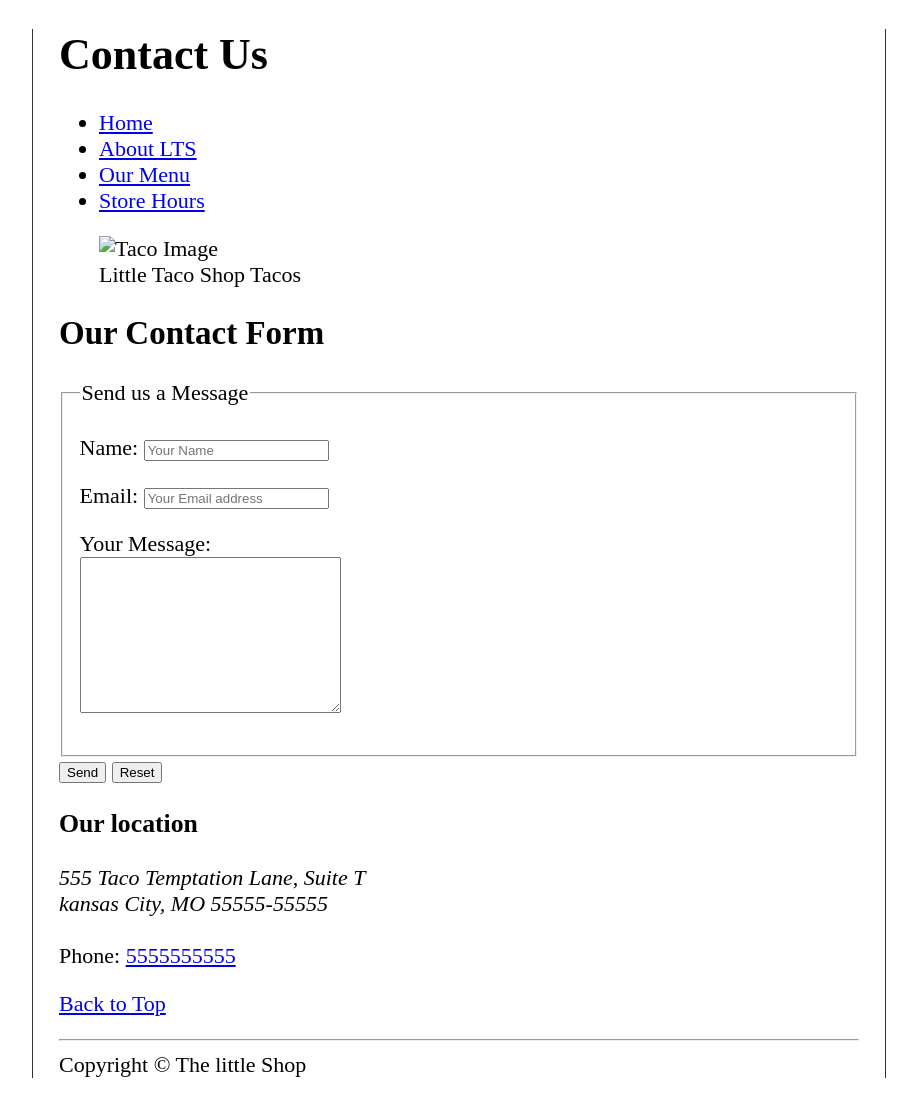
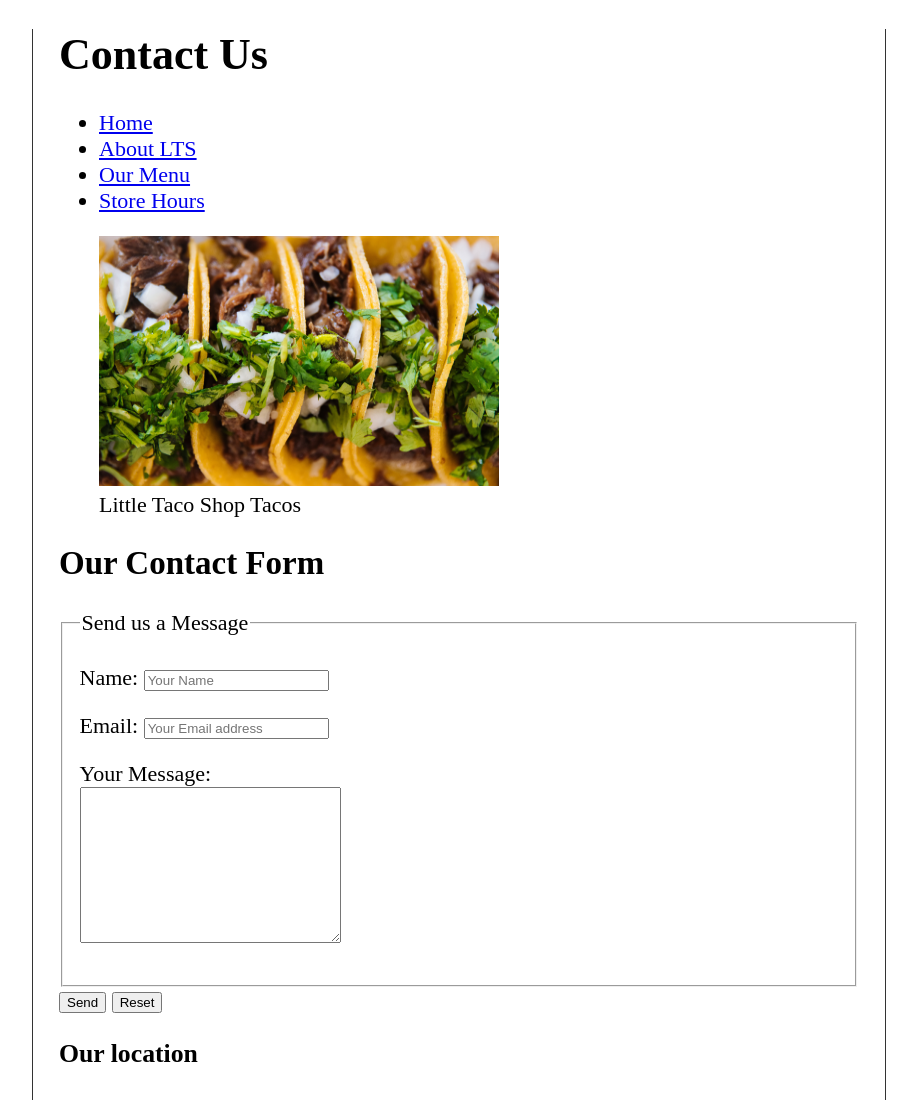
Before and after one commit to niranj775/FreecodeCamp-HTML, a plain HTML site: page contact.html in a window 1280 px wide. Shown: the top 1100 px of the page, without its empty margins (181-1098 px from the left). Before the commit the page ends 1078 px from the top, so only its background shows below. Drawn offline with Linux system fonts and the light colour scheme.

Commit message:
Update contact.html

```diff
--- a/contact.html
+++ b/contact.html
@@ -30,7 +30,7 @@
                     <li><a href="hours.html">Store Hours</a></li>
                 </ul>
                 <figure>
-                    <img src="Images/tacos_close_up_400x260.png" alt="Taco Image" width="400" height="250">
+                    <img src="tacos_close_up_400x260.png" alt="Taco Image" width="400" height="250">
                     <figcaption>
                         Little Taco Shop Tacos
                     </figcaption>
```
